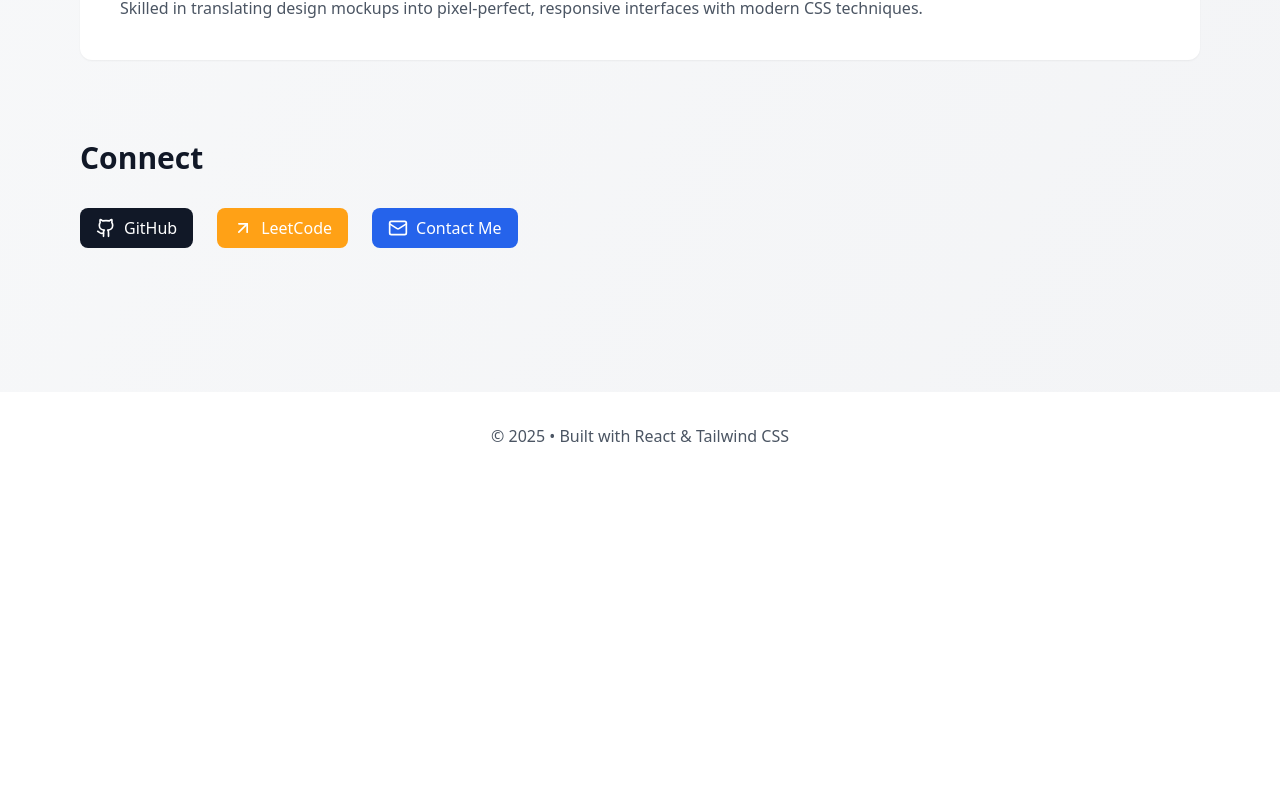
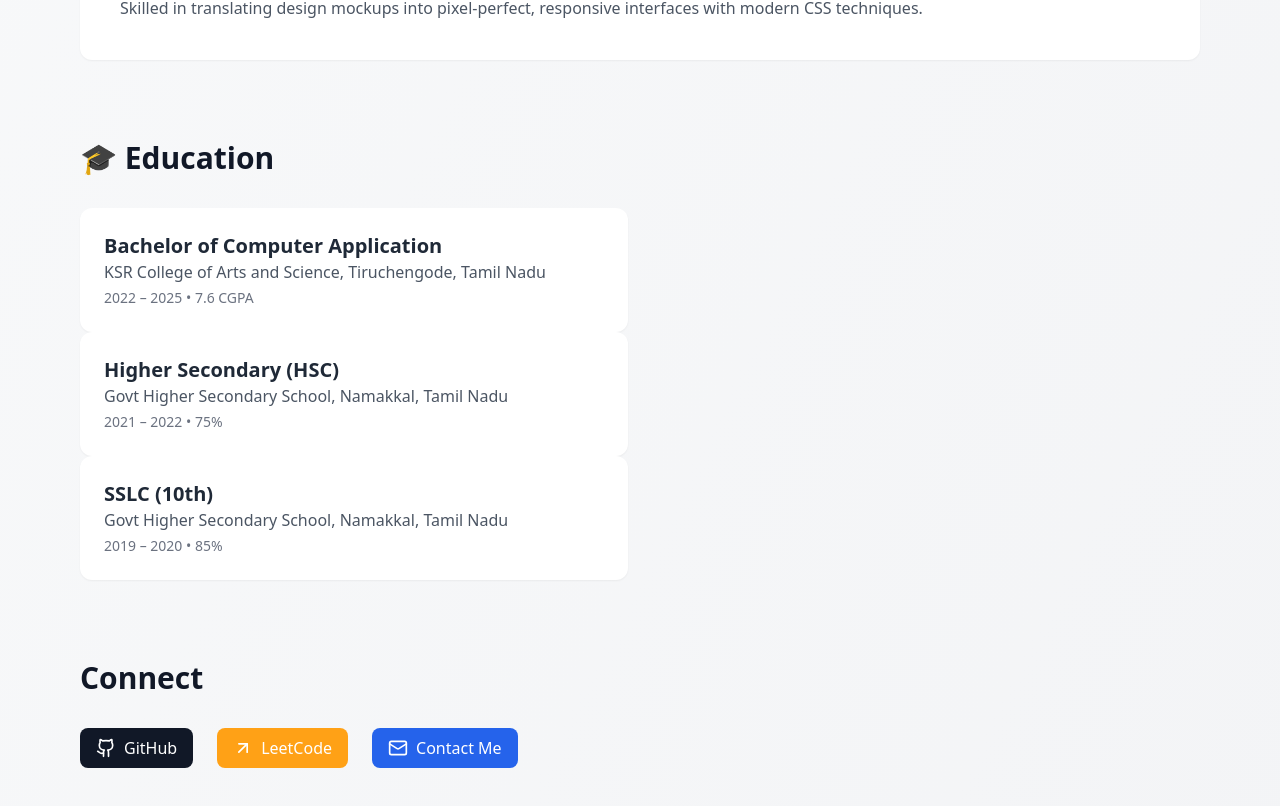
Before and after one commit to Soundar-techie/Portfolio-soundar, a React (Vite) app: page / in a window 1280 px wide. Shown: the part 1624-2430 px from the top of the page. Before the commit the page ends 2104 px from the top, so only its background shows below. Built offline with nearby package versions, Linux system fonts and the light colour scheme.

Commit message:
added education

```diff
--- a/src/App.tsx
+++ b/src/App.tsx
@@ -218,6 +218,64 @@ function App() {
           </motion.div>
         </motion.section>
 
+  {/* Education Section */}
+<motion.section
+  className="mb-20"
+  initial="initial"
+  whileInView="animate"
+  viewport={{ once: true }}
+  variants={staggerContainer}
+>
+  <motion.h2
+    className="text-3xl font-semibold text-gray-900 mb-8"
+    variants={fadeIn}
+  >
+    🎓 Education
+  </motion.h2>
+  <motion.div
+    className="grid grid-cols-1 md:grid-cols-2 gap-6"
+    variants={fadeIn}
+  >
+    <div className="opacity-100">
+    {[
+      {
+        degree: "Bachelor of Computer Application",
+        institution: "KSR College of Arts and Science",
+        location: "Tiruchengode, Tamil Nadu",
+        duration: "2022 – 2025",
+        score: "7.6 CGPA",
+      },
+      {
+        degree: "Higher Secondary (HSC)",
+        institution: "Govt Higher Secondary School",
+        location: "Namakkal, Tamil Nadu",
+        duration: "2021 – 2022",
+        score: "75%",
+      },
+      {
+        degree: "SSLC (10th)",
+        institution: "Govt Higher Secondary School",
+        location: "Namakkal, Tamil Nadu",
+        duration: "2019 – 2020",
+        score: "85%",
+      },
+    ].map((edu, index) => (
+      <motion.div
+        key={index}
+        className="bg-white p-6 rounded-xl shadow-sm hover:shadow-md transition-all duration-300"
+        whileHover={{ scale: 1.02 }}
+        variants={fadeIn}
+      >
+        <h3 className="text-xl font-semibold text-gray-800">{edu.degree}</h3>
+        <p className="text-gray-600">{edu.institution}, {edu.location}</p>
+        <p className="text-sm text-gray-500 mt-1">{edu.duration} • <span className="font-medium">{edu.score}</span></p>
+      </motion.div>
+    ))}
+    </div>
+  </motion.div>
+</motion.section>
+
+
         {/* Links Section */}
         <motion.section
           initial="initial"
```
Also changed, not shown: package.json (line endings or trailing spaces), 1 other file (tests, documents, lock files or other folders).
